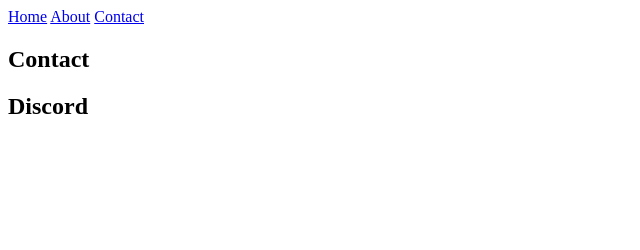
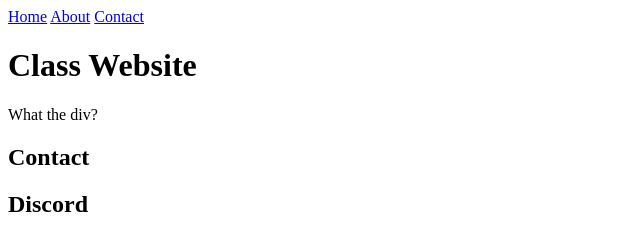
Before and after one commit to trentondenton/cohort062022, a plain HTML site: page index.html in a window 1280 px wide. Shown: the whole page, without its empty margins (0-640 px from the left). Drawn offline with Linux system fonts and the light colour scheme.

Commit message:
Update index.html

```diff
--- a/index.html
+++ b/index.html
@@ -13,6 +13,11 @@
     <a href="./index">Home</a>
     <a href="./about">About</a>
     <a href="./contact">Contact</a>
+  </div>
+
+   <div class="header">
+    <h1>Class Website</h1>
+    <p>What the div?</p>
   </div>
 
   <div class="team-one-container">
```
